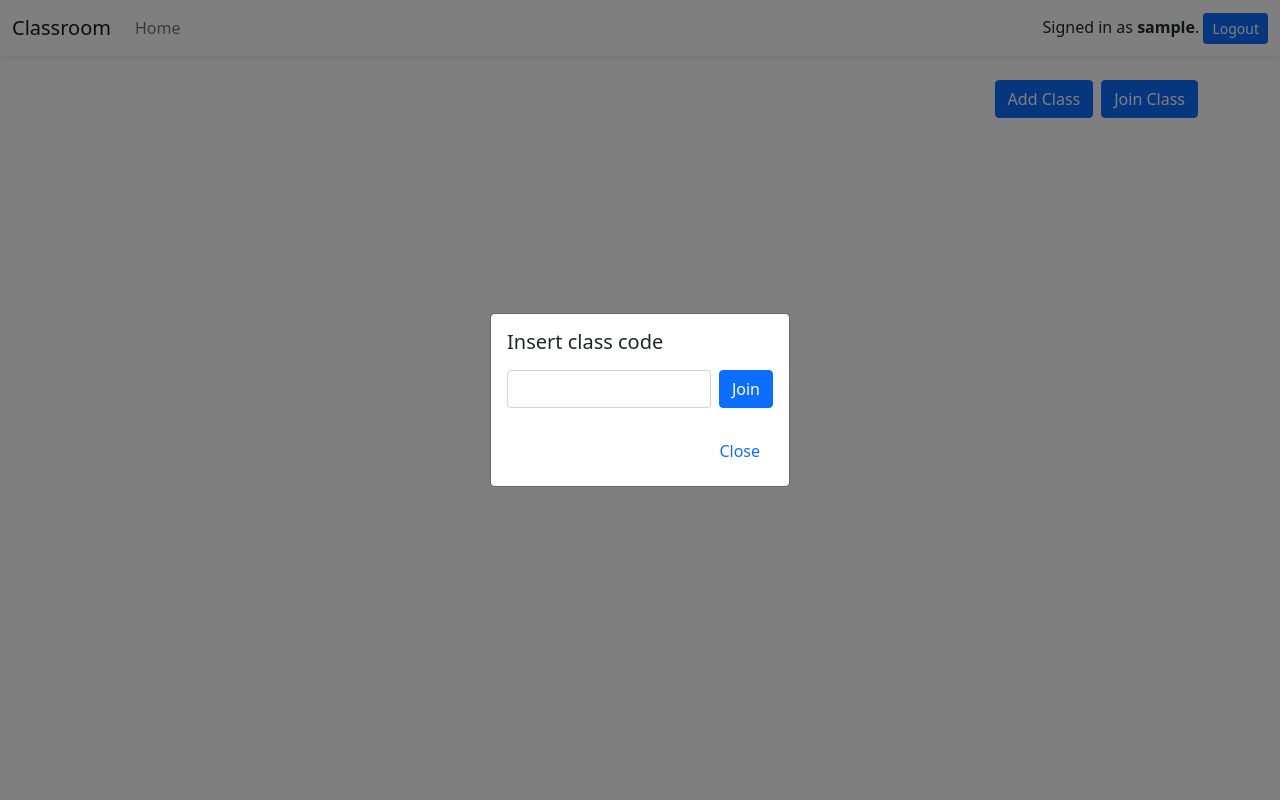
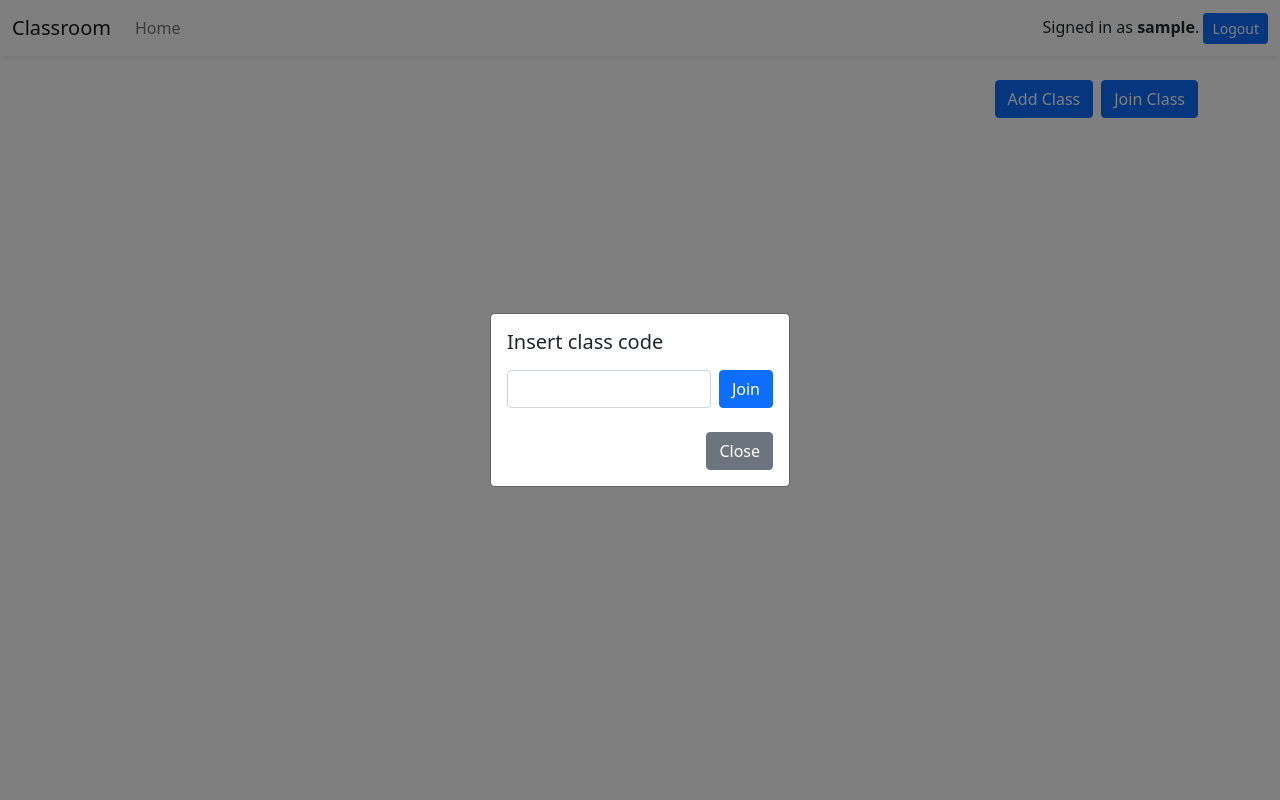
Before and after one commit to purwasadr/capstone, a Django app: page / in a window 1280 px wide, after a click on "Join Class". Run offline with Django 4.2, Linux system fonts and the light colour scheme; the visitor is signed in with stand-in values (Sample User, id 1); data that the repository does not hold is empty; parts of the project's set-up code (start-up, migrations or seed data) failed here and were passed over.

Commit message:
Add .btn-secondary in join clas modal close button

```diff
--- a/classroom/templates/classroom/index.html
+++ b/classroom/templates/classroom/index.html
@@ -32,7 +32,7 @@
                         </div>
                     </div>
                 </form>
-                <button type="button" class="btn text-primary ms-auto d-block" data-bs-dismiss="modal">Close</button>
+                <button type="button" class="btn btn-secondary ms-auto d-block" data-bs-dismiss="modal">Close</button>
             </div>
         </div>
         </div>
```
